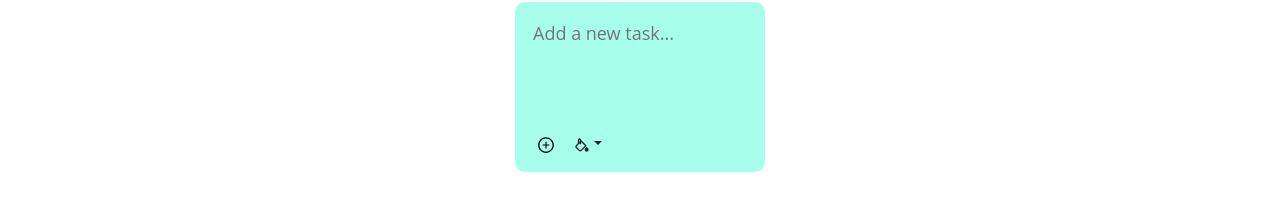
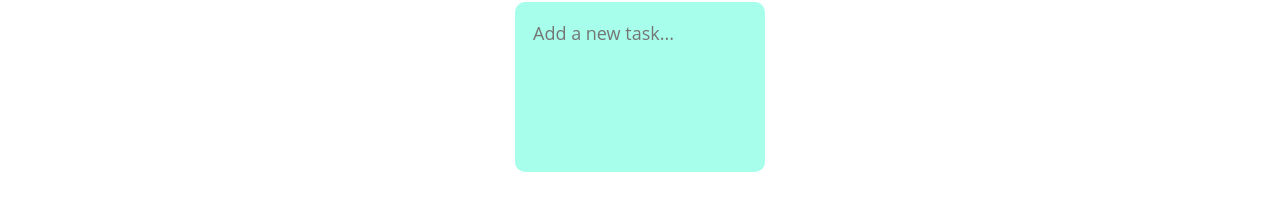
Before and after one commit to axelcola/sticky-notes-on-react, a React (Create React App) app: page / in a window 1280 px wide. Shown: the part 156-370 px from the top of the page. Built offline with nearby package versions, Linux system fonts and the light colour scheme.

Commit message:
note :not(hover) working

```diff
--- a/src/components/Note.js
+++ b/src/components/Note.js
@@ -15,7 +15,6 @@ const Note = ({
   color,
   editNote,
 }) => {
-  let currentColor;
   const changeTextNote = (e) => {
     const editProps = {
       id: id,
@@ -25,7 +24,6 @@ const Note = ({
     editNote(editProps);
   };
   const changeColor = (e) => {
-    currentColor = e.target.value;
     const editProps = {
       id: id,
       text: text,
--- a/src/components/newNote.css
+++ b/src/components/newNote.css
@@ -52,7 +52,6 @@
   display: flex;
 }
 .drops-buttons{
-  box-shadow: none;
   border: none;
   background-color: rgb(128, 128, 128) !important;
   margin-left: 1px;
--- a/src/components/note.css
+++ b/src/components/note.css
@@ -10,6 +10,21 @@
     justify-content: space-between;
     font-family: 'Open Sans', sans-serif;
     font-size:large;
+    opacity: 1;
+}
+.note:hover{
+  box-shadow: 0px 5px 10px -10px rgba(0, 0, 0, 0.5);
+
+}
+.note:not(hover) .containter-buttons{
+  opacity: 0;
+  transition: 0.4s;
+}
+.note:hover .containter-buttons{
+  display: flex;
+  margin-bottom: -6px;
+  margin-right: 115px;
+  opacity: 1;
 }
 .yellow{
   background-color: #fff475 !important;
@@ -48,7 +63,6 @@
 .note-text-area:focus {
   outline: none;
 }
-
 .button {
   background-color:#fff475;
   box-shadow: none;
@@ -59,18 +73,10 @@
   cursor: pointer;
 }
 
-  .containter-buttons {
-    display: flex;
-    margin-bottom: -6px;
-    margin-right: 115px;
-  }
-
 .dropdown-target{
   background-color: rgb(255, 255, 255) !important;
-    box-shadow: 0px 5px 10px -7px rgba(0, 0, 0, 0.5);
   border-radius: 10px !important;
 }
-
 .drop-button {
   background-color: #fff475 !important;
 }
```
Lines whose indentation alone changed are shown as unchanged.
